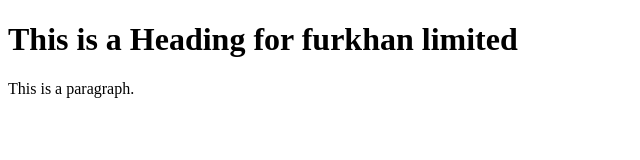
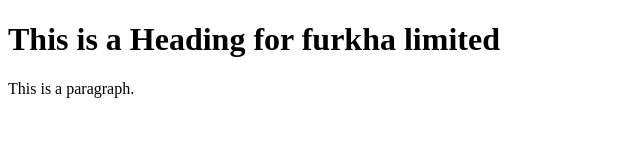
Before and after one commit to furquan123/docker-furkhan, a plain HTML site: page index.html in a window 1280 px wide. Shown: the full height of the page, 0-640 px from the left. Drawn offline with Linux system fonts and the light colour scheme.

Commit message:
Update index.html

```diff
--- a/index.html
+++ b/index.html
@@ -5,7 +5,7 @@
 </head>
 <body>
 
-<h1>This is a Heading for furkhan limited</h1>
+<h1>This is a Heading for furkha limited</h1>
 <p>This is a paragraph.</p>
 
 </body>
```
